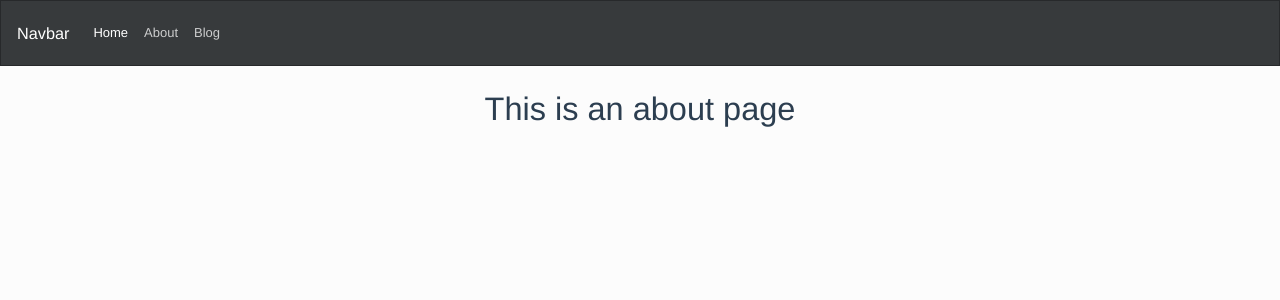
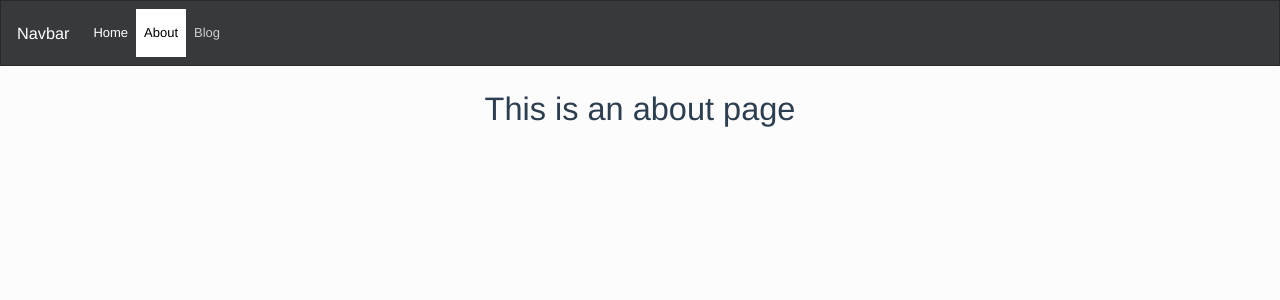
Before and after one commit to moneambenbelgacem/vue3-router, a Vue app in the folder vue-router-project/: page /about in a window 1280 px wide. Shown: the top 300 px of the page. Built offline with nearby package versions, Linux system fonts and the light colour scheme.

Commit message:
ajout css nav bar

```diff
--- a/vue-router-project/src/components/NavBar.vue
+++ b/vue-router-project/src/components/NavBar.vue
@@ -1,6 +1,6 @@
 <template lang="">
   <div>
-    <nav class="navbar navbar-expand-lg navbar-dark bg-dark">
+    <nav class="navbar navbar-expand-lg navbar-dark bg-dark ">
       <a class="navbar-brand" href="#">Navbar</a>
       <button
         class="navbar-toggler"
@@ -40,4 +40,9 @@
 <script>
 export default {};
 </script>
-<style lang=""></style>
+<style scoped>
+.router-link-active {
+  color: black !important;
+  background: white;
+}
+</style>
```
